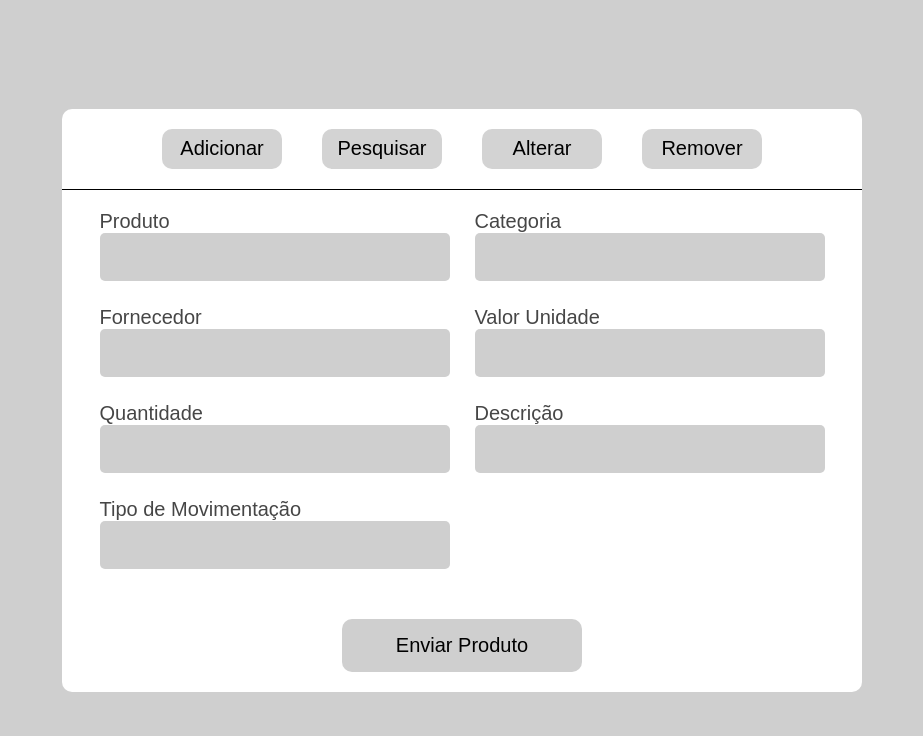
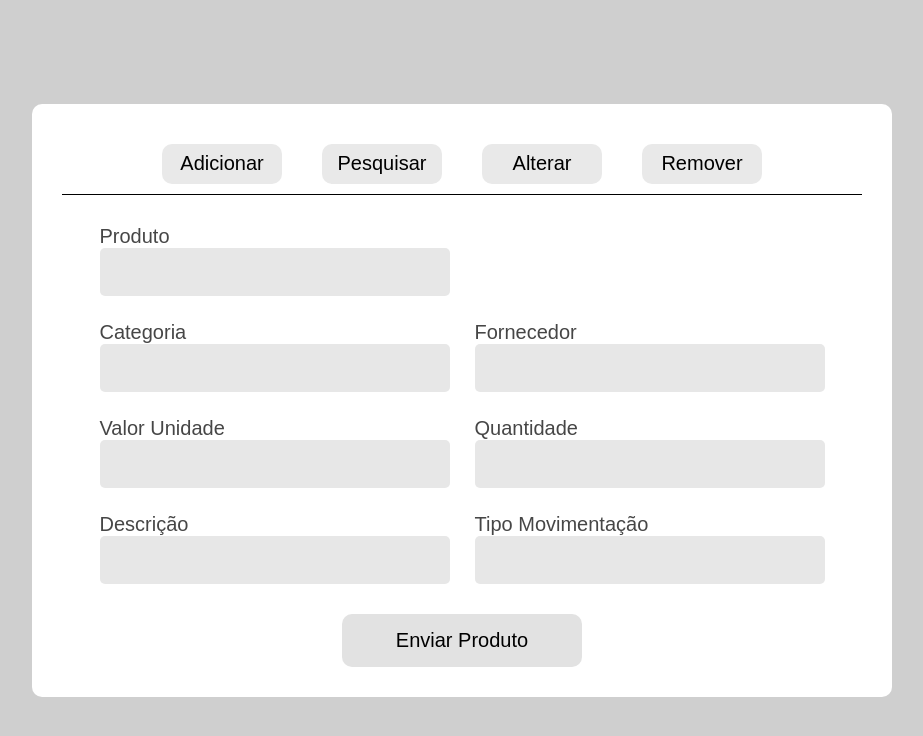
Before and after one commit to EDuDz27/GestorStock, a PHP site: page /index.html in a window 1280 px wide. Shown: the top 736 px of the page, without its empty margins (178-1101 px from the left). Run offline with PHP 8.4, Linux system fonts and the light colour scheme.

Commit message:
Add files via upload

```diff
--- a/css/style.css
+++ b/css/style.css
@@ -5,6 +5,7 @@ body{
     justify-content: center;
     align-items: center;
     margin: 0;
+    padding: 0;
     height: 100vh;
     background-color: #cfcfcf;
 }
@@ -12,25 +13,33 @@ body{
 nav{
     display: flex;
     justify-content: space-between;
-    padding: 20px 100px;
+    padding: 10px 100px;
     border-bottom: solid 1px black;
 }
 
 nav a{
     color: black;
     text-decoration: none;
-    background-color: #d3d3d3;
+    background-color: #e9e9e9;
     border-radius: 10px;
     width: 120px;
     height: 40px;
     display: flex;
     justify-content: center;
     align-items: center;
+    transition: 0.2s;
+}
+
+nav a:hover{
+    background-color: #c2c2c2;
+    transform: scale(1.05);
 }
 
 main{
     background-color: white;
     border-radius: 10px;
+    max-width: 900px;
+    padding: 30px
 }
 
 .container{
@@ -43,7 +52,7 @@ main{
 }
 
 .container form{
-    padding: 20px 0;
+    padding: 30px 0 0 0;
     width: 800px;
     display: flex;
     flex-direction: column;
@@ -65,9 +74,13 @@ main{
 .entrada input{
     padding: 15px;
     border:none;
-    background-color: #cfcfcf;
+    background-color: #e7e7e7;
     border-radius: 5px;
     font-size: 16px;
+}
+
+.entrada input:focus{
+    background-color: #c4c4c4;
 }
 
 .entrada label{
@@ -75,16 +88,17 @@ main{
 }
 
 .submit{
-    margin: 50px 0 0;
+    margin: 30px 0 0;
     font-size: 20px;
     width: 30%;
     padding: 15px 0;
     border-radius: 10px;
     border: none;
-    background-color: #cfcfcf;
+    background-color: #e2e2e2;
     transition: 0.2s;
 }
 
 .submit:hover{
-    transform: scale(1.05);
+    transform: scale(1.03);
+    background-color: #c2c2c2;
 }
--- a/index.html
+++ b/index.html
@@ -25,6 +25,7 @@
                         <label for="nome">Produto</label>
                         <input type="text" name="nome" required>
                     </div>
+                    <span></span>
                     <div class="entrada">
                         <label for="categoria">Categoria</label>
                         <input type="text" name="categoria" required>
@@ -46,8 +47,12 @@
                         <input type="text" name="descricao">
                     </div>
                     <div class="entrada">
-                        <label for="tipo">Tipo de Movimentação</label>
-                        <input type="text" name="tipo" required>
+                        <label for="descricao">Tipo Movimentação</label>
+                        <input list="tipos" name="tipo" id="tipo">
+                        <datalist id="tipo">
+                            <option value="0 - Entrada">
+                            <option value="1 - Saida">
+                        </datalist>
                     </div>
                 </div>
                 <input class="submit" type="submit" value="Enviar Produto">
@@ -72,4 +77,5 @@
     </main>
     <script src="./js/script.js"></script>
 </body>
+
 </html>
```
